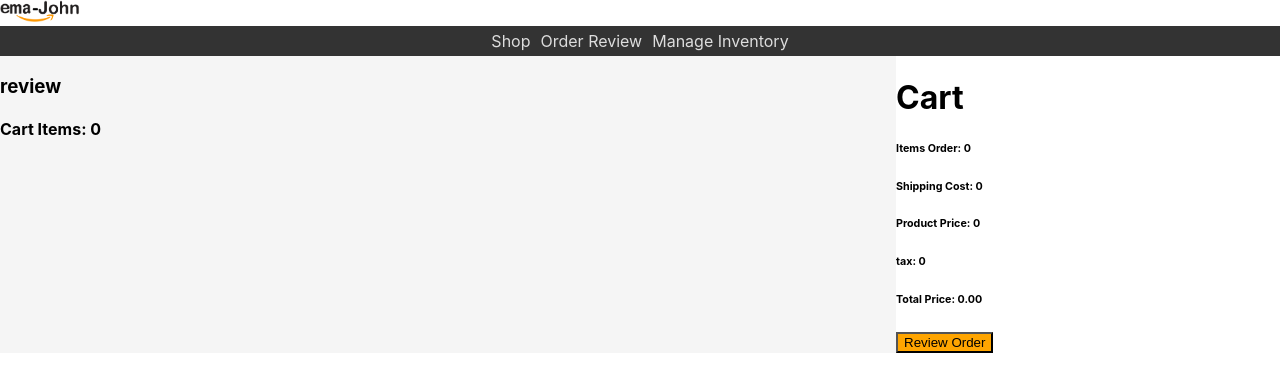
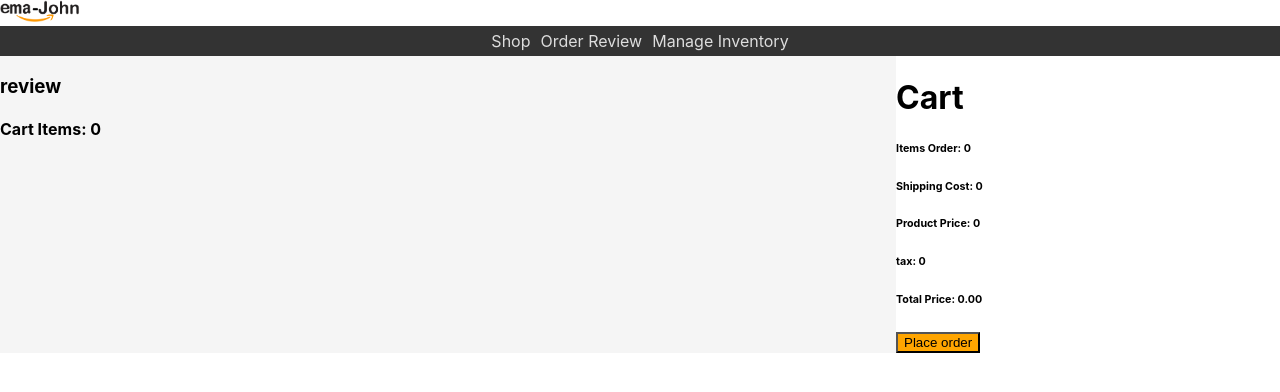
Before and after one commit to MituMariam/ema-john-simple, a React (Create React App) app: page /review in a window 1280 px wide. Shown: the top 392 px of the page. Built offline with nearby package versions, Linux system fonts and the light colour scheme.

Commit message:
review,shop,cart modify

```diff
--- a/src/components/Cart/Cart.js
+++ b/src/components/Cart/Cart.js
@@ -7,7 +7,15 @@ const Cart = (props) => {
     const cart = props.cart
     // const {name} = props.cart
     console.log(cart);
-    const total = cart.reduce((total,prd)=> total + prd.price * prd.quantity, 0)
+    // const total = cart.reduce((total,prd)=> total + prd.price * prd.quantity, 0)
+
+    let total = 0;
+    for (let i = 0; i < cart.length; i++) {
+        const product = cart[i];
+        total = total + product.price * product.quantity;
+// debugger;
+
+    }
 
 
     let shipping = 0;
@@ -34,8 +42,11 @@ const Cart = (props) => {
                 <h6>Product Price: {total}</h6>
                 <h6>tax: {tax}</h6>
                 <h6>Total Price: {grandTotal}</h6>
+                {
+                    props.children
+                }
 
-                <Link to="/review">   <button>Review Order</button> </Link>
+                {/* <Link to="/review">   <button>Review Order</button> </Link> */}
 
         </div>
     );
--- a/src/components/Review/Review.js
+++ b/src/components/Review/Review.js
@@ -1,14 +1,16 @@
 import React from 'react';
 import {useState, useEffect} from 'react';
 import fakeData from '../../fakeData';
-import {getDatabaseCart} from '../../utilities/databaseManager'
+import {getDatabaseCart, processOrder} from '../../utilities/databaseManager'
 import {removeFromDatabaseCart} from '../../utilities/databaseManager'
 import Cart from '../Cart/Cart';
 import ReviewItem from '../ReviewItem/ReviewItem';
+import happyImage from '../../images/giphy.gif'
 
 const Review = () => {
 
-    const [cart, setCart] = useState([])
+    const [cart, setCart] = useState([]);
+    const [orderPlaced, setorderPlaced] = useState(false)
     useEffect(() => {
         const saveCart = getDatabaseCart();
         const productKeys = Object.keys(saveCart);
@@ -28,17 +30,31 @@ const Review = () => {
         setCart(newCart);
        removeFromDatabaseCart(productKey);
     };
+
+    const handlePlaceorder = () =>{
+      setCart([]);
+      setorderPlaced(true)
+      processOrder();
+    }
+    let thanku;
+    if(orderPlaced){
+        thanku =  <img src={happyImage} alt=""/>
+    }
     return (
         <div className="shop_container">
             <div className="product_container">
             <h3>review</h3>
             <h4>Cart Items: {cart.length}</h4>
             {cart.map(pd=>  <ReviewItem key={pd.key} product={pd} removeProduct ={removeProduct}></ReviewItem>)}
-
+               {thanku}
             </div>
             <div className="cart_container">
 
-             <Cart cart={cart}></Cart>
+             <Cart cart={cart}>
+
+                     <button onClick={handlePlaceorder}>Place order</button>
+
+             </Cart>
 
             </div>
 
--- a/src/components/Shop/Shop.js
+++ b/src/components/Shop/Shop.js
@@ -1,23 +1,46 @@
 import React from 'react';
-import {useState} from 'react';
+import {useState, useEffect} from 'react';
+import { Link } from 'react-router-dom';
 import fakeData from '../../fakeData/';
-import { addToDatabaseCart } from '../../utilities/databaseManager';
+import { addToDatabaseCart, getDatabaseCart } from '../../utilities/databaseManager';
 import Cart from '../Cart/Cart';
 import Product from '../Product/Product';
 import './Shop.css'
 const Shop = () => {
-    console.log(fakeData);
+    // console.log(fakeData);
     const first10 = fakeData.slice(0,10);
    const [products, setProducts] = useState(first10)
    const [cart, setCart] = useState([])
 
+   useEffect(() => {
+      const savedcart = getDatabaseCart();
+      const productKeys = Object.keys(savedcart);
+      const previousCart = productKeys.map(existingKey =>{
+          const product = fakeData.find(pd => pd.key === existingKey);
+          product.quantity = savedcart[existingKey];
+          return product;
+      })
+      setCart(previousCart)
+   }, [])
+
    const handleAddProduct = (product) =>{
-       console.log('product added',product);
-       const newCart =[...cart,product]
+    //    console.log('product added',product);
+    const toBeAddedKey = product.key;
+       const sameProduct = cart.find(pd => pd.key === toBeAddedKey);
+       let count = 1;
+       let newCart;
+       if(sameProduct){
+           const count = sameProduct.quantity + 1;
+           sameProduct.quantity = sameProduct.quantity + 1;
+           const others = cart.filter(pd => pd.key !== toBeAddedKey);
+           newCart = [...others, sameProduct]
+       }else{
+        product.quantity =1;
+        newCart =[...cart,product];
+       }
        setCart(newCart);
-       const sameProduct = newCart.filter(pd => pd.key === product.key);
-       const count = sameProduct.length;
        addToDatabaseCart(product.key, count)
+    //    const count = sameProduct.length;
    }
     return (
         <div className="shop_container">
@@ -35,7 +58,11 @@ const Shop = () => {
 
             </div>
             <div className="cart_container">
-             <Cart cart={cart}></Cart>
+             <Cart cart={cart}>
+                 <Link to="/review">
+                     <button>review order</button>
+                 </Link>
+             </Cart>
 
             </div>
 
```
